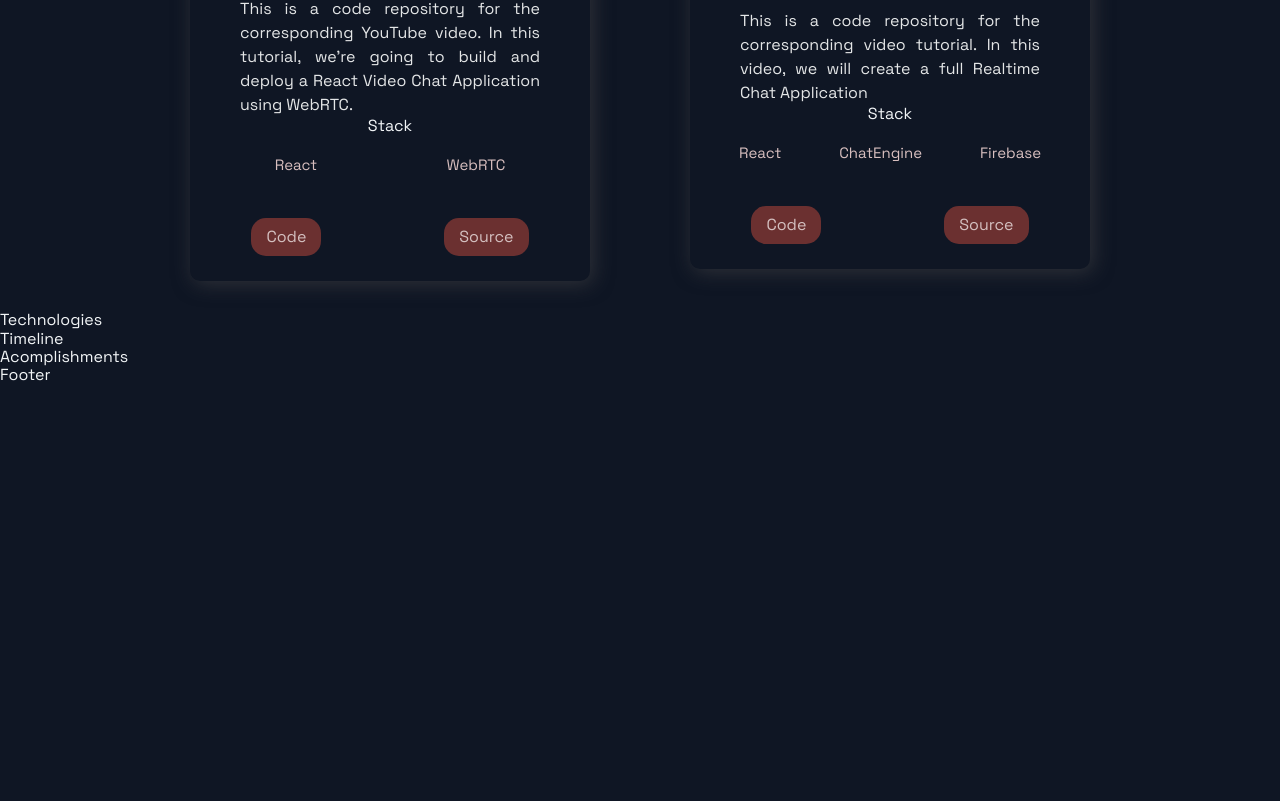
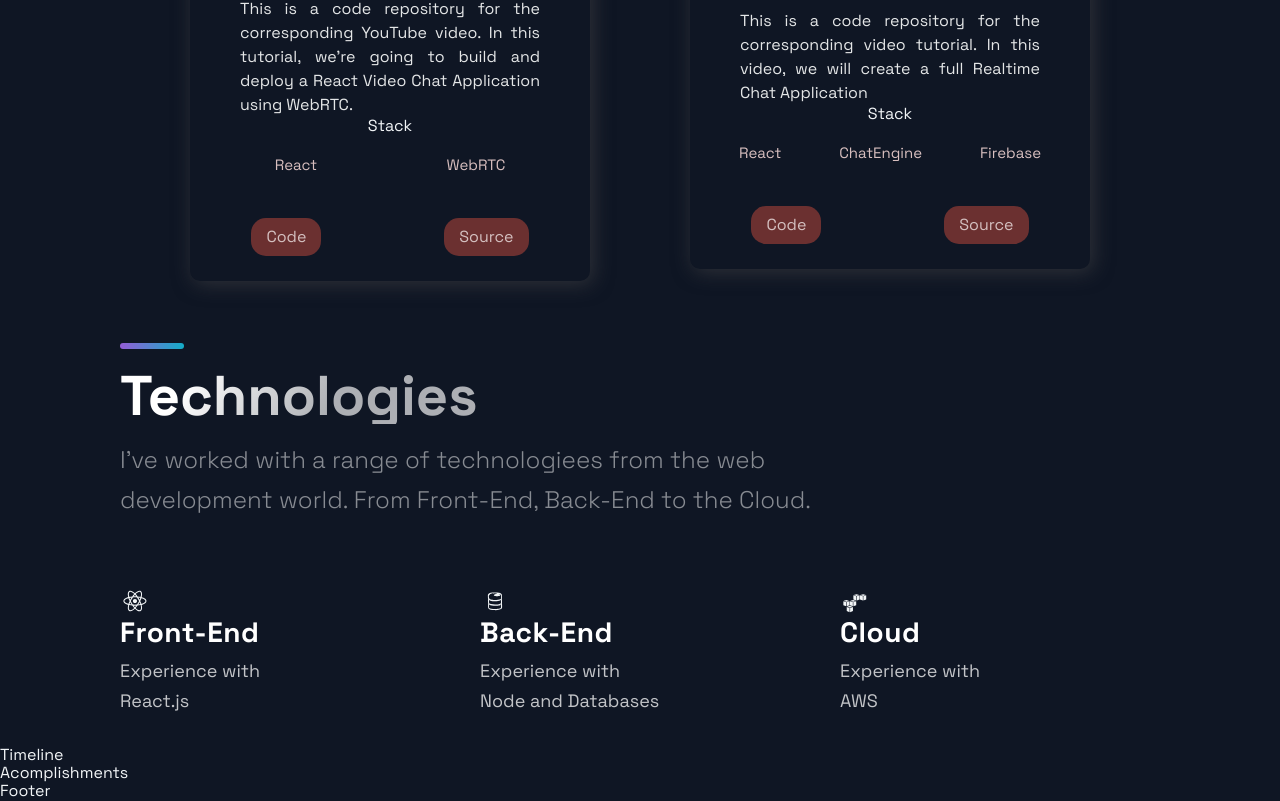
Before and after one commit to droffilc1/portfolio-website, a Next.js app: page / in a window 1280 px wide. Shown: the part 1891-2692 px from the top of the page. Before the commit the page ends 2276 px from the top, so only its background shows below. Built offline with nearby package versions, Linux system fonts and the light colour scheme.

Commit message:
Add technologies section

```diff
--- a/src/components/Technologies/Technologies.js
+++ b/src/components/Technologies/Technologies.js
@@ -1,12 +1,50 @@
 import React from 'react';
-import { DiFirebase, DiReact, DiZend } from 'react-icons/di';
+import { DiAws, DiFirebase, DiReact, DiZend } from 'react-icons/di';
 import { Section, SectionDivider, SectionText, SectionTitle } from '../../styles/GlobalComponents';
 import { List, ListContainer, ListItem, ListParagraph, ListTitle } from './TechnologiesStyles';
 
 const Technologies = () =>  (
-  <div>
-    Technologies
-  </div>
+  <Section id='tech'>
+    <SectionDivider />
+    <br />
+    <SectionTitle>Technologies</SectionTitle>
+    <SectionText>
+      I've worked with a range of technologiees from the web development world.
+      From Front-End, Back-End to the Cloud.
+    </SectionText>
+    <List>
+      <ListItem>
+        <DiReact size='3rem' />
+        <ListContainer>
+          <ListTitle>Front-End</ListTitle>
+          <ListParagraph>
+            Experience with <br />
+            React.js
+          </ListParagraph>
+        </ListContainer>
+      </ListItem>
+      <ListItem>
+        <DiFirebase size='3rem' />
+        <ListContainer>
+          <ListTitle>Back-End</ListTitle>
+          <ListParagraph>
+            Experience with <br />
+            Node and Databases
+          </ListParagraph>
+        </ListContainer>
+      </ListItem>
+      <ListItem>
+        <DiAws size='3rem' />
+        <ListContainer>
+          <ListTitle>Cloud</ListTitle>
+          <ListParagraph>
+            Experience with <br />
+            AWS
+          </ListParagraph>
+        </ListContainer>
+      </ListItem>
+    </List>
+  </Section>
 );
 
 export default Technologies;
```
